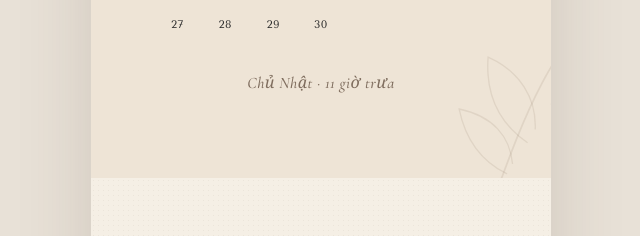
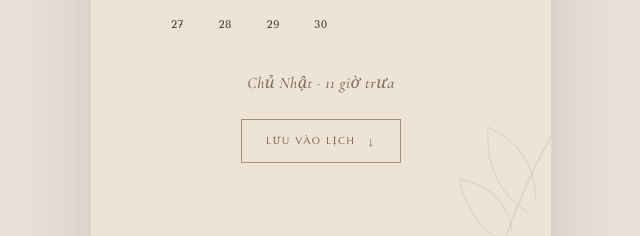
Before and after one commit to namnguyen6595/weeding-invitation, a Next.js app: page / in a window 1280 px wide. Shown: the part 1234-1470 px from the top of the page, without its empty margins (319-959 px from the left). Built offline with nearby package versions, Linux system fonts and the light colour scheme.

Commit message:
Add venue details and add-to-calendar button

```diff
--- a/app/globals.css
+++ b/app/globals.css
@@ -279,6 +279,29 @@ a {
   margin: 34px 0 0;
   color: #7f6d5e;
   font: italic 500 16px/1.3 var(--editorial);
+}
+.add-to-calendar {
+  display: inline-flex;
+  align-items: center;
+  gap: 12px;
+  margin: 26px auto 0;
+  min-height: 44px;
+  padding: 0 24px;
+  border: 1px solid #a88f78;
+  color: #786352;
+  background: transparent;
+  cursor: pointer;
+  font: 400 10px/1 var(--display);
+  letter-spacing: 0.17em;
+  text-transform: uppercase;
+  transition: background 0.2s ease, color 0.2s ease;
+}
+.add-to-calendar:hover {
+  color: #fffdf8;
+  background: #a88f78;
+}
+.add-to-calendar span {
+  font-size: 13px;
 }
 .dark-leaf {
   position: absolute;
--- a/app/page.tsx
+++ b/app/page.tsx
@@ -3,6 +3,9 @@
 import { FormEvent, useEffect, useMemo, useRef, useState } from "react";
 
 const WEDDING_DATE = new Date("2026-09-20T11:00:00+07:00");
+const WEDDING_DATE_END = new Date("2026-09-20T14:00:00+07:00");
+const VENUE_NAME = "Tràng An Palace";
+const VENUE_ADDRESS = "Số 1 Ngụy Như Kon Tum";
 const MUSIC_URL = "https://www.youtube.com/embed/PEM0Vs8jf1w?autoplay=1&controls=0&loop=1&playlist=PEM0Vs8jf1w&playsinline=1";
 const PHOTO_URLS = Array.from(
   { length: 36 },
@@ -20,6 +23,41 @@ const calculateTimeLeft = (): TimeLeft => {
     minutes: Math.floor((remaining / 60_000) % 60),
     seconds: Math.floor((remaining / 1_000) % 60),
   };
+};
+
+const toIcsDate = (date: Date) => {
+  const pad = (value: number) => String(value).padStart(2, "0");
+  return `${date.getUTCFullYear()}${pad(date.getUTCMonth() + 1)}${pad(date.getUTCDate())}T${pad(date.getUTCHours())}${pad(date.getUTCMinutes())}${pad(date.getUTCSeconds())}Z`;
+};
+
+const escapeIcsText = (value: string) => value.replace(/([,;])/g, "\\$1");
+
+const downloadCalendarInvite = () => {
+  const icsContent = [
+    "BEGIN:VCALENDAR",
+    "VERSION:2.0",
+    "PRODID:-//Nam & Mai Wedding//VI",
+    "CALSCALE:GREGORIAN",
+    "BEGIN:VEVENT",
+    `UID:nam-mai-wedding-${WEDDING_DATE.getTime()}@save-the-date-nam-mai.dewna.it.com`,
+    `DTSTAMP:${toIcsDate(new Date())}`,
+    `DTSTART:${toIcsDate(WEDDING_DATE)}`,
+    `DTEND:${toIcsDate(WEDDING_DATE_END)}`,
+    `SUMMARY:${escapeIcsText("Lễ thành hôn Nguyễn Thành Nam & Ngô Tuyết Mai")}`,
+    `DESCRIPTION:${escapeIcsText("Trân trọng kính mời bạn đến chung vui trong lễ thành hôn của Nguyễn Thành Nam và Ngô Tuyết Mai.")}`,
+    `LOCATION:${escapeIcsText(`${VENUE_NAME}, ${VENUE_ADDRESS}`)}`,
+    "END:VEVENT",
+    "END:VCALENDAR",
+  ].join("\r\n");
+
+  const blob = new Blob([icsContent], { type: "text/calendar;charset=utf-8" });
+  const link = document.createElement("a");
+  link.href = URL.createObjectURL(blob);
+  link.download = "nam-mai-wedding.ics";
+  document.body.appendChild(link);
+  link.click();
+  document.body.removeChild(link);
+  URL.revokeObjectURL(link.href);
 };
 
 const Botanical = ({ className = "" }: { className?: string }) => (
@@ -173,6 +211,9 @@ export default function Home() {
             {SEPTEMBER_DAYS.map((day, index) => <span className={day === 20 ? "wedding-day" : ""} key={`${day}-${index}`}>{day}</span>)}
           </div>
           <p className="save-date-note">Chủ Nhật · 11 giờ trưa</p>
+          <button type="button" className="add-to-calendar" onClick={downloadCalendarInvite}>
+            Lưu vào lịch <span>↓</span>
+          </button>
         </div>
       </section>
 
@@ -219,8 +260,8 @@ export default function Home() {
         </div>
         <div className="venue-block scroll-reveal">
           <p className="micro-title">Địa điểm tổ chức</p>
-          <h2>Nhà hàng<br />tiệc cưới</h2>
-          <p className="venue-placeholder">Tên nhà hàng và địa chỉ sẽ được cập nhật</p>
+          <h2>{VENUE_NAME}</h2>
+          <p className="venue-placeholder">{VENUE_ADDRESS}</p>
           <a href="https://maps.app.goo.gl/EzCNyYDPnzLNU4fB9" target="_blank" rel="noopener noreferrer">Xem chỉ đường <span>↗</span></a>
         </div>
       </section>
```
